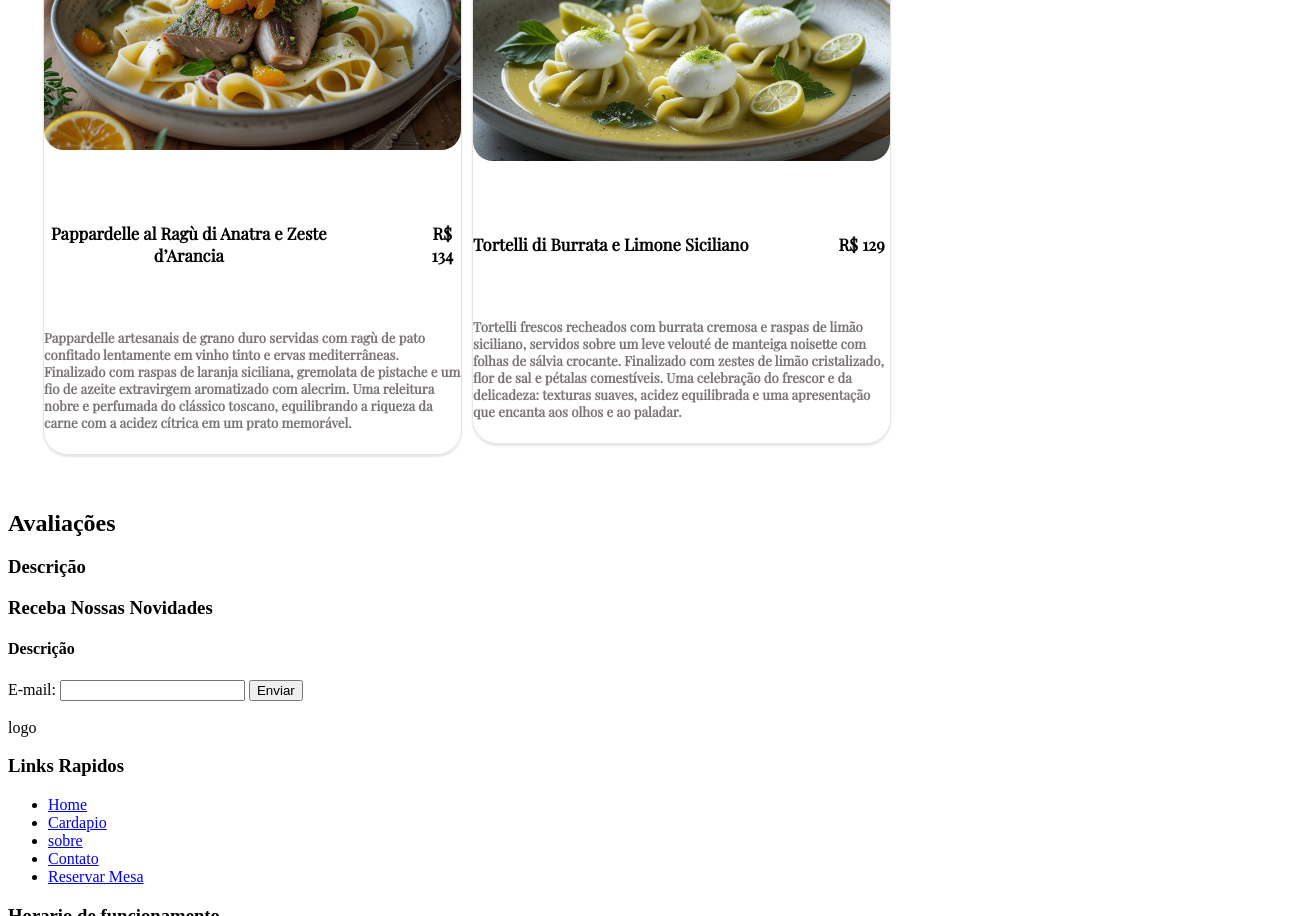
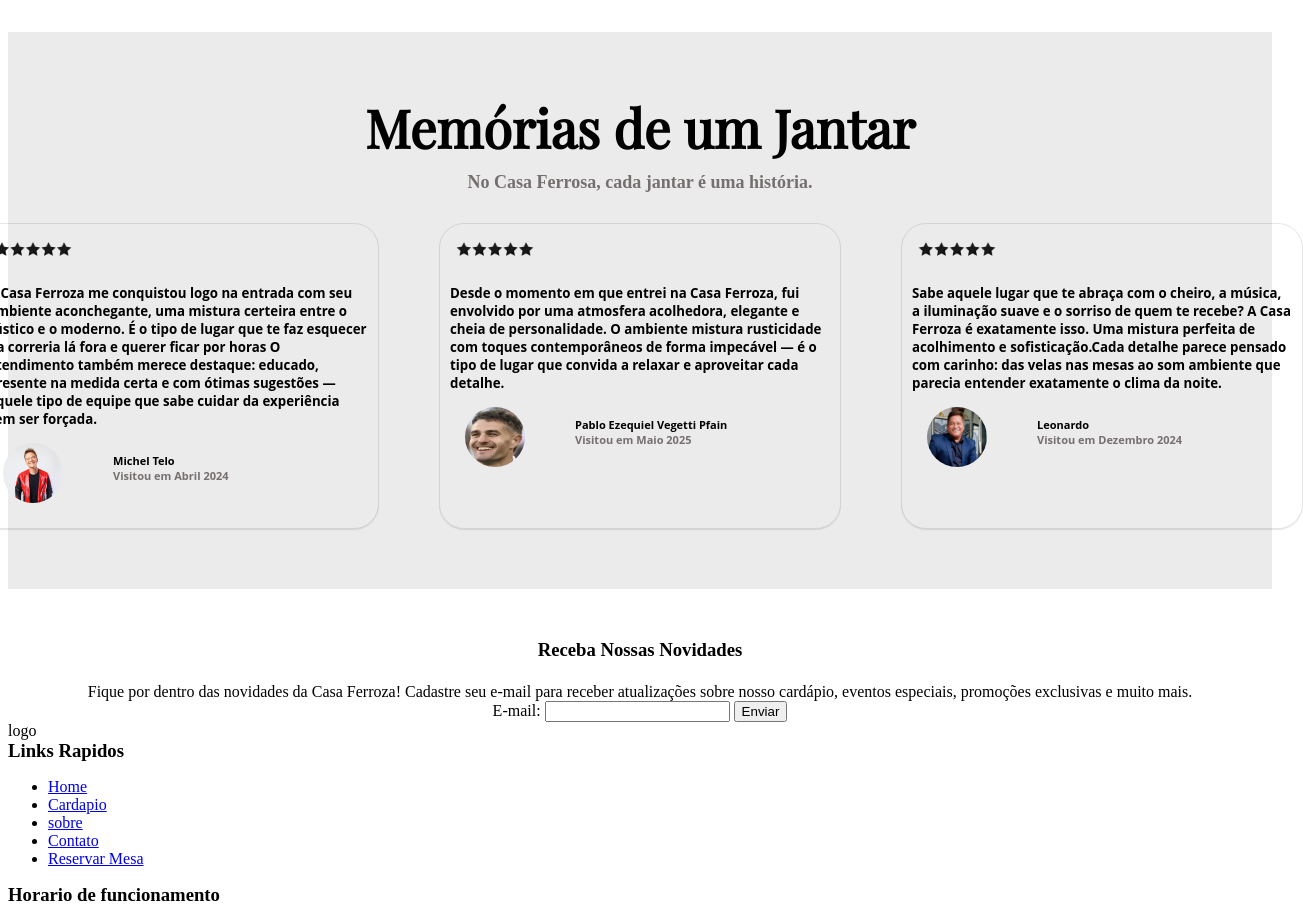
Before and after one commit to KaelLuih/Site-Restaurante, a plain HTML site: page index.html in a window 1280 px wide. Shown: the part 1884-2800 px from the top of the page, 1303 px wide, since content can reach past the window. Drawn offline with nearby package versions, Linux system fonts and the light colour scheme.

Commit message:
Adicionando parte de avaliações e estrutura final da parte inicial

```diff
--- a/index.html
+++ b/index.html
@@ -7,6 +7,7 @@
     <meta name="viewport" content="width=device-width, initial-scale=1.0">
     <link rel="stylesheet" href="style.css">
     <link href="https://fonts.googleapis.com/css2?family=Playfair+Display&display=swap" rel="stylesheet">
+    <link href="https://fonts.googleapis.com/css2?family=Roboto&display=swap" rel="stylesheet">
     <title>Document</title>
 
 
@@ -51,9 +52,7 @@
 
                 <div class="DescriçãoPratos">
                     <div class="Pratos">
-                        <img class="ImagensComida"
-                            src="/imagens/Macarrao.jpg"
-                            alt="Prato 1 ">
+                        <img class="ImagensComida" src="/imagens/Macarrao.jpg" alt="Prato 1 ">
                         <div class="Prato">
                             <div class="NomePreço">
                                 <h5>Tagliolini al Tartufo Nero</h5>
@@ -68,9 +67,7 @@
 
 
                     <div class="Pratos">
-                        <img class="ImagensComida"
-                            src="/imagens/Salada.jpg"
-                            alt="Prato 1 ">
+                        <img class="ImagensComida" src="/imagens/Salada.jpg" alt="Prato 1 ">
                         <div class="Prato">
                             <div class="NomePreço">
                                 <h5 class=>Insalata Verde di Chianti</h5>
@@ -85,9 +82,7 @@
                 </div>
                 <div class="DescriçãoPratos">
                     <div class="Pratos">
-                        <img class="ImagensComida"
-                            src="/imagens/Carne.jpg"
-                            alt="Prato 1 ">
+                        <img class="ImagensComida" src="/imagens/Carne.jpg" alt="Prato 1 ">
                         <div class="Prato">
                             <div class="NomePreço">
                                 <h5>Linguine al Limone di Sorrento e Gamberi Rossi
@@ -103,51 +98,56 @@
 
 
                     <div class="Pratos">
-                        <img class="ImagensComida"
-                            src="/imagens/Trufado.jpg"
-                            alt="Prato 1 ">
+                        <img class="ImagensComida" src="/imagens/Trufado.jpg" alt="Prato 1 ">
                         <div class="Prato">
                             <div class="NomePreço">
                                 <h5 class=>Ravioli al Caprino e Fichi Caramellati</h5>
                                 <h5 class=>R$ 119</h5>
                             </div>
-                            <h5 class="Descrição">Ravioli de massa fresca recheados com queijo caprino maturado e ricota di bufala, servidos com redução de vinho Marsala e figos roxos caramelizados. Finalizado com nozes tostadas, manteiga de sálvia e um leve toque de mel trufado.
+                            <h5 class="Descrição">Ravioli de massa fresca recheados com queijo caprino maturado e ricota
+                                di bufala, servidos com redução de vinho Marsala e figos roxos caramelizados. Finalizado
+                                com nozes tostadas, manteiga de sálvia e um leve toque de mel trufado.
 
-                                Uma combinação ousada de sabores doces e salgados que revela a elegância da tradição.</h5>
+                                Uma combinação ousada de sabores doces e salgados que revela a elegância da tradição.
+                            </h5>
                         </div>
                     </div>
 
                 </div>
                 <div class="DescriçãoPratos">
                     <div class="Pratos">
-                        <img class="ImagensComida"
-                            src="/imagens/toscana.jpg"
-                            alt="Prato 1 ">
+                        <img class="ImagensComida" src="/imagens/toscana.jpg" alt="Prato 1 ">
                         <div class="Prato">
                             <div class="NomePreço">
                                 <h5>Pappardelle al Ragù di Anatra e Zeste d’Arancia
                                 </h5>
                                 <h5>R$ 134</h5>
                             </div>
-                            <h5 class="Descrição">Pappardelle artesanais de grano duro servidas com ragù de pato confitado lentamente em vinho tinto e ervas mediterrâneas. Finalizado com raspas de laranja siciliana, gremolata de pistache e um fio de azeite extravirgem aromatizado com alecrim.
+                            <h5 class="Descrição">Pappardelle artesanais de grano duro servidas com ragù de pato
+                                confitado lentamente em vinho tinto e ervas mediterrâneas. Finalizado com raspas de
+                                laranja siciliana, gremolata de pistache e um fio de azeite extravirgem aromatizado com
+                                alecrim.
 
-                                Uma releitura nobre e perfumada do clássico toscano, equilibrando a riqueza da carne com a acidez cítrica em um prato memorável.</h5>
+                                Uma releitura nobre e perfumada do clássico toscano, equilibrando a riqueza da carne com
+                                a acidez cítrica em um prato memorável.</h5>
                         </div>
                     </div>
 
 
                     <div class="Pratos">
-                        <img class="ImagensComida"
-                            src="/imagens/limao.jpg"
-                            alt="Prato 1 ">
+                        <img class="ImagensComida" src="/imagens/limao.jpg" alt="Prato 1 ">
                         <div class="Prato">
                             <div class="NomePreço">
                                 <h5 class=>Tortelli di Burrata e Limone Siciliano</h5>
                                 <h5 class=>R$ 129</h5>
                             </div>
-                            <h5 class="Descrição">Tortelli frescos recheados com burrata cremosa e raspas de limão siciliano, servidos sobre um leve velouté de manteiga noisette com folhas de sálvia crocante. Finalizado com zestes de limão cristalizado, flor de sal e pétalas comestíveis.
+                            <h5 class="Descrição">Tortelli frescos recheados com burrata cremosa e raspas de limão
+                                siciliano, servidos sobre um leve velouté de manteiga noisette com folhas de sálvia
+                                crocante. Finalizado com zestes de limão cristalizado, flor de sal e pétalas
+                                comestíveis.
 
-                                Uma celebração do frescor e da delicadeza: texturas suaves, acidez equilibrada e uma apresentação que encanta aos olhos e ao paladar.</h5>
+                                Uma celebração do frescor e da delicadeza: texturas suaves, acidez equilibrada e uma
+                                apresentação que encanta aos olhos e ao paladar.</h5>
                         </div>
                     </div>
 
@@ -205,20 +205,73 @@
 
 
         <section class="Avaliações">
-            <h2>Avaliações</h2>
-            <h3>Descrição</h3>
+            <h2>Memórias de um Jantar</h2>
+            <h3 class="DescriçãoAvaliaçoes"> No Casa Ferrosa, cada jantar é uma história.</h3>
+            <div class="duasDesciçoes">
+
+                <div class="Mensagens">
+                    <img class="ImagenEstrela" src="/imagens/Estrela.webp" alt="Estrelas ">
+
+                    <h5 class="Mensagem">A Casa Ferroza me conquistou logo na entrada com seu ambiente aconchegante, uma mistura certeira entre o rústico e o moderno.
+                         É o tipo de lugar que te faz esquecer da correria lá fora e querer ficar por horas
+                         O atendimento também merece destaque: educado, presente na medida certa e com ótimas sugestões — aquele tipo de equipe que sabe cuidar da experiência sem ser forçada.
+
+                    <div class="NomeEPerfil">
+                        <img class="ImagemPerfil" src="/imagens/Telo.jpg" alt="Perfil 1 ">
+                        <div class="Visita ">
+                            <h5>Michel Telo </h5>
+                            <h5 class="VisitaData">Visitou em Abril 2024</h5>
+                        </div>
+                    </div>
+
+                </div>
+
+                <div class="Mensagens">
+                    <img class="ImagenEstrela" src="/imagens/Estrela.webp" alt="Estrelas ">
+
+                    <h5 class="Mensagem">Desde o momento em que entrei na Casa Ferroza,  fui envolvido por uma atmosfera acolhedora,
+                        elegante e cheia de personalidade.  O ambiente mistura rusticidade com toques contemporâneos
+                        de forma impecável — é o tipo de lugar que convida a relaxar e aproveitar cada detalhe.
+
+                    <div class="NomeEPerfil">
+                        <img class="ImagemPerfil" src="/imagens/Veggeti.webp" alt="Perfil 1 ">
+                        <div class="Visita ">
+                            <h5>Pablo Ezequiel Vegetti Pfain </h5>
+                            <h5 class="VisitaData">Visitou em Maio 2025</h5>
+                        </div>
+                    </div>
+
+                </div>
+                <div class="Mensagens">
+                    <img class="ImagenEstrela" src="/imagens/Estrela.webp" alt="Estrelas ">
+
+                    <h5 class="Mensagem">Sabe aquele lugar que te abraça com o cheiro, a música, a iluminação suave e o sorriso de quem te recebe? A Casa Ferroza é exatamente isso. Uma mistura perfeita de acolhimento e sofisticação.Cada detalhe parece pensado com carinho: das velas nas mesas ao som ambiente que parecia entender exatamente o clima da noite.
+
+                    <div class="NomeEPerfil">
+                        <img class="ImagemPerfil" src="/imagens/leonardo.webp" alt="Perfil 1 ">
+                        <div class="Visita ">
+                            <h5>Leonardo </h5>
+                            <h5 class="VisitaData">Visitou em Dezembro 2024</h5>
+                        </div>
+                    </div>
+
+                </div>
         </section>
+
         <section class="Novidades">
+            <div>
             <h3>Receba Nossas Novidades</h3>
-            <h4>Descrição</h4>
-            <form action="processa.php" method="post">
+            <h4 ></h4>Fique por dentro das novidades da Casa Ferroza! Cadastre seu e-mail para receber atualizações sobre nosso cardápio, eventos especiais, promoções exclusivas e muito mais.</h4>
+        </div>
+            <form class="Formulario" claction="processa.php" method="post">
                 <label for="email">E-mail:</label>
                 <input type="email" id="email" name="email">
                 <label for=""></label>
                 <input type="submit" value="Enviar">
             </form>
-            <br>
+
         </section>
+
 
 
 
--- a/style.css
+++ b/style.css
@@ -1,12 +1,15 @@
-*{
+* {}
 
-
-
+h2 {
+    margin: 0;
 }
 
+h3 {
+    margin: 0;
+}
 
-.container{
-    background-color: rgb(0, 0, 0)     ;
+.container {
+    background-color: rgb(0, 0, 0);
 
     color: black;
     display: flex;
@@ -16,22 +19,26 @@
     padding: 5px;
 
 }
-.container div{
+
+.container div {
     font-size: 15px;
 }
-.container ul{
+
+.container ul {
     text-decoration: none;
     list-style: none;
     color: white;
 
 }
+
 .container a {
     color: rgb(255, 255, 255);
     text-decoration: none;
     list-style: none;
 }
+
 .ParteInicial {
-background-image:  url(/imagens/ImagemDeInicio.jpg);
+    background-image: url(/imagens/ImagemDeInicio.jpg);
     padding: 80px;
 
     background-size: cover;
@@ -42,45 +49,52 @@ color: white;
 
 
 }
+
 .Cardapio {
     display: flex;
     justify-content: flex-start;
-    align-items:flex-start;
+    align-items: flex-start;
     flex-direction: row;
     gap: 25px;
     padding: 2px 24px;
+    font-family: 'Merriweather', serif;
+
 
 
 
 
 
 }
-.botao{
+
+.botao {
     border: 2px solid whitesmoke;
     border-radius: 15px;
     color: white;
     padding: 0px 24px;
 }
-h1{
+
+h1 {
     display: flex;
     font-family: 'Playfair Display', serif;
     font-size: 32px;
 }
-.container .Reserva{
+
+.container .Reserva {
     border-radius: 20px;
     border: 2px solid rgb(0, 0, 0);
     padding: 8px 30px;
     background-color: rgb(199, 8, 8);
     color: white;
 }
-.MenuLateral{
+
+.MenuLateral {
 
     margin: 20px;
     padding: 0px;
     height: 50%;
     margin-top: 20px;
     border: 100px;
-border: 1px solid rgb(0, 0, 0,0.1);
+    border: 1px solid rgb(0, 0, 0, 0.1);
     background-color: white;
     border-radius: 5px;
     box-shadow: 0px 2px 2px rgba(0, 0, 2.2, 0.1);
@@ -88,11 +102,13 @@ box-shadow: 0px 2px 2px rgba(0, 0, 2.2, 0.1);
 
 
 }
-.NossosPratos{
+
+.NossosPratos {
     display: flex;
     justify-content: center;
 }
-.ConteudoPrincipal{
+
+.ConteudoPrincipal {
     display: flex;
     flex-direction: row;
     justify-content: space-between;
@@ -112,7 +128,8 @@ margin-left: 0;
     align-items: center;
 
 }
-.PreferidosDaCasa{
+
+.PreferidosDaCasa {
     font-family: 'Playfair Display', serif;
     display: flex;
     flex-direction: row;
@@ -122,20 +139,21 @@ align-items: center;
 
 }
 
-.PreferidosTexto{
+.PreferidosTexto {
     text-align: center;
     font-style: none;
     color: rgba(80, 70, 70, 0.753);
     font-size: 12px;
 }
-.ImagensComida{
+
+.ImagensComida {
     width: 100%;
     height: auto;
     border-radius: 20px;
 
 }
 
-.DescriçãoPratos{
+.DescriçãoPratos {
     display: flex;
     flex-direction: row;
     align-items: center;
@@ -149,17 +167,18 @@ border-radius: 20px;
 
 
 }
-.Pratos{
+
+.Pratos {
     display: flex;
-    flex-direction:column ;
+    flex-direction: column;
     justify-content: space-between;
     gap: 40px;
-
-    border: 1px solid rgb(0, 0, 0,0.1);
+    border: 1px solid rgb(0, 0, 0, 0.1);
     box-shadow: 0px 2px 2px rgba(0, 0, 2.2, 0.1);
     flex: 1;
     border-radius: 25px;
 }
+
 .NomePreço {
     display: flex;
     flex-direction: row;
@@ -168,15 +187,128 @@ border-radius: 20px;
     gap: 90px;
     font-size: 20px;
 }
-.Prato{
+
+.Prato {
     display: flex;
     flex-direction: column;
     gap: 10px;
 
 }
-.Descrição{
+
+.Descrição {
     display: flex;
     flex-direction: row;
     align-items: center;
     color: rgba(80, 70, 70, 0.753);
+    font-family: 'Roboto', sans-serif;
+
 }
+
+.Avaliações {
+    font-family: 'Playfair Display', serif;
+    display: flex;
+    justify-items: center;
+    flex-direction: column;
+    padding: 60px;
+    margin-left: 0;
+    align-items: center;
+    font-size: 35px;
+    background-color: rgb(235, 235, 235);
+}
+
+.DescriçãoAvaliaçoes {
+    color: rgba(80, 70, 70, 0.753);
+    font-size: 18px;
+    display: flex;
+    padding: 0px;
+    align-items: center;
+    justify-content: center;
+    flex-direction: row;
+    margin-top: 10px;
+    font-family: 'Merriweather', serif;
+}
+
+.Mensagens {
+    width: 400px;
+    justify-content: flex-start;
+    text-align: left;
+    margin-top: 30px;
+    display: flex;
+    flex-direction: column;
+    font-size: 16px;
+    font-family: 'Open Sans', sans-serif;
+    border: 1px solid rgb(0, 0, 0, 0.1);
+    border-radius: 25px;
+    box-shadow: 0px 1px 1px rgba(0, 0, 2.2, 0.1);
+    flex: 1;
+    align-items: flex-start;
+    font-style: none;
+
+
+
+}
+
+.ImagenEstrela {
+    width: 20%;
+    height: auto;
+    margin: 15px;
+
+}
+
+.ImagemPerfil {
+    width: 60px;
+    height: 60px;
+    margin: 15px;
+
+    border-radius: 100%;
+}
+
+.NomeEPerfil {
+    display: flex;
+    flex-direction: row;
+    gap: 10px;
+    margin: 10;
+}
+
+.Visita {
+
+    display: flex;
+    flex-direction: column;
+    padding: 10px;
+    margin: 15px;
+
+}
+
+h5 {
+    margin: 0;
+
+}
+
+.Mensagem {
+    margin: 10px;
+}
+
+.VisitaData {
+    color: rgba(80, 70, 70, 0.753);
+
+}
+
+.duasDesciçoes {
+    display: flex;
+    flex-direction: row;
+    gap: 60px;
+}
+
+.textoEmail {
+
+    width: 800px;
+
+}
+
+.Novidades{
+    margin-top: 50px;
+    display:flex ;
+    flex-direction: column;
+    text-align: center;
+
+}
```
Also changed, not shown: imagens/Estrela.webp (added), imagens/Telo.jpg (added), imagens/Veggeti.webp (added), imagens/leonardo.webp (added). Lines whose indentation alone changed are shown as unchanged.
